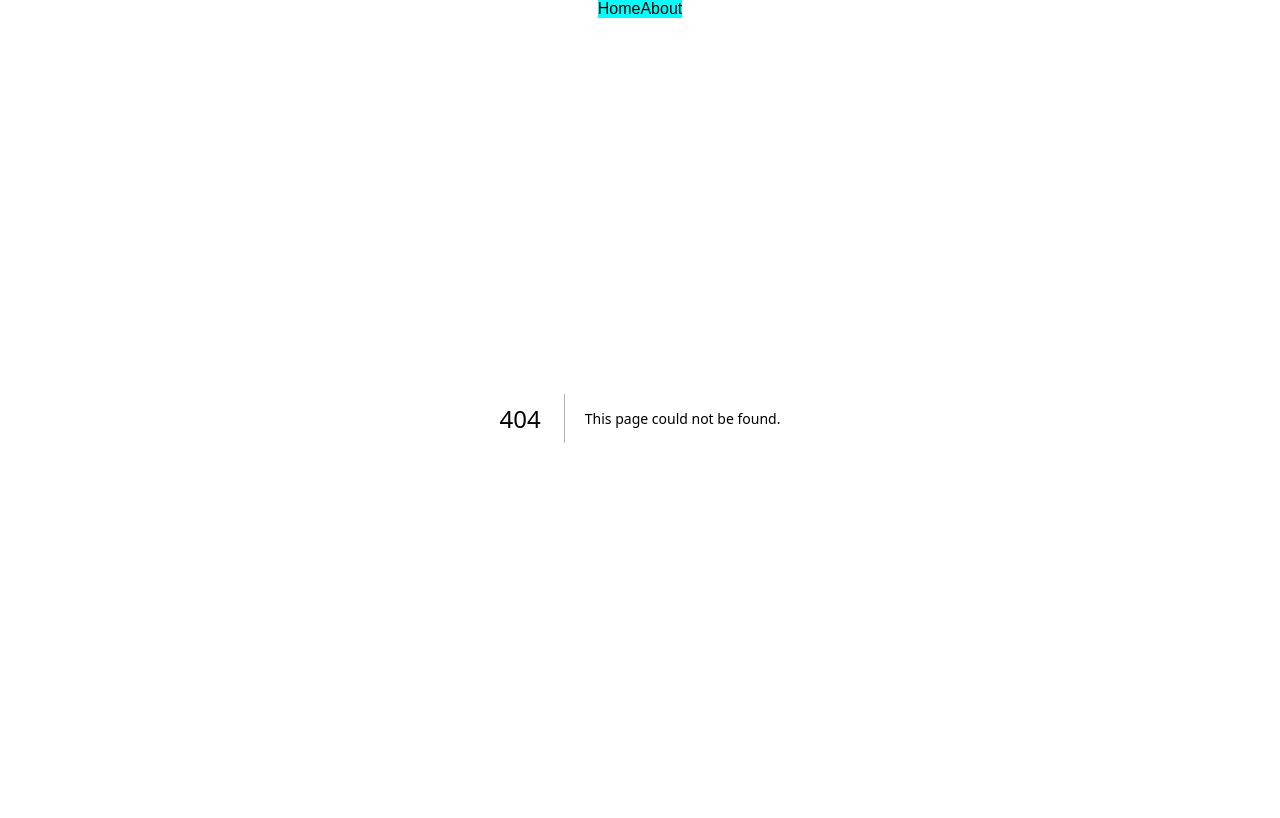
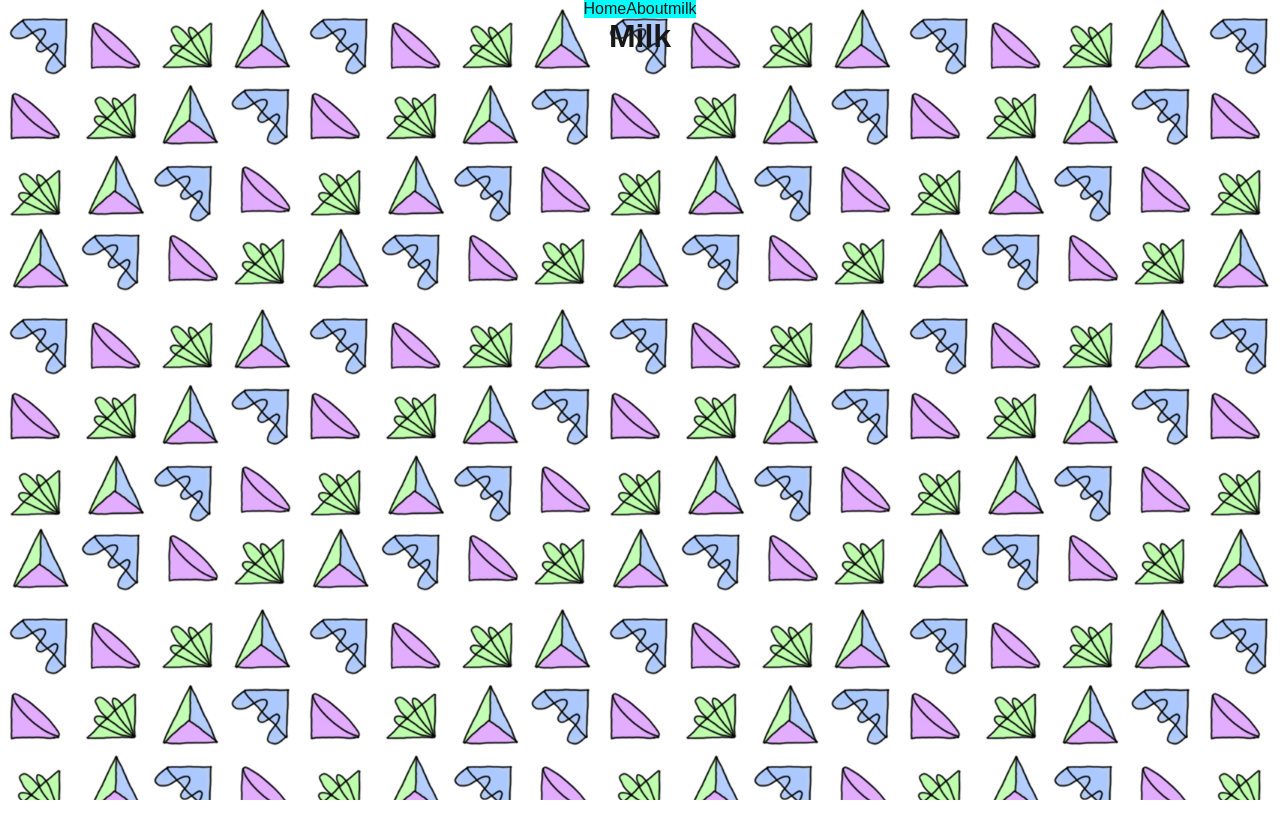
Before and after one commit to CoffeeJitterz/jarthur-3.0, a Next.js app: page /milk in a window 1280 px wide. Before the commit this address had no page. Built offline with nearby package versions, Linux system fonts and the light colour scheme.

Commit message:
git milk page added

```diff
--- a/src/Components/Navigation.js
+++ b/src/Components/Navigation.js
@@ -5,6 +5,7 @@
         <div className="navigation">
             <Link href={"/"}>Home</Link>
             <Link href={"/about"}>About</Link>
+            <Link href={"/milk"}>milk</Link>
         </div>
 
     );
--- /dev/null
+++ b/src/app/milk/page.js
@@ -0,0 +1,7 @@
+export default function About() {
+    return (
+      <div className="page">
+        <h1>Milk</h1>
+      </div>
+    );
+  }
```
